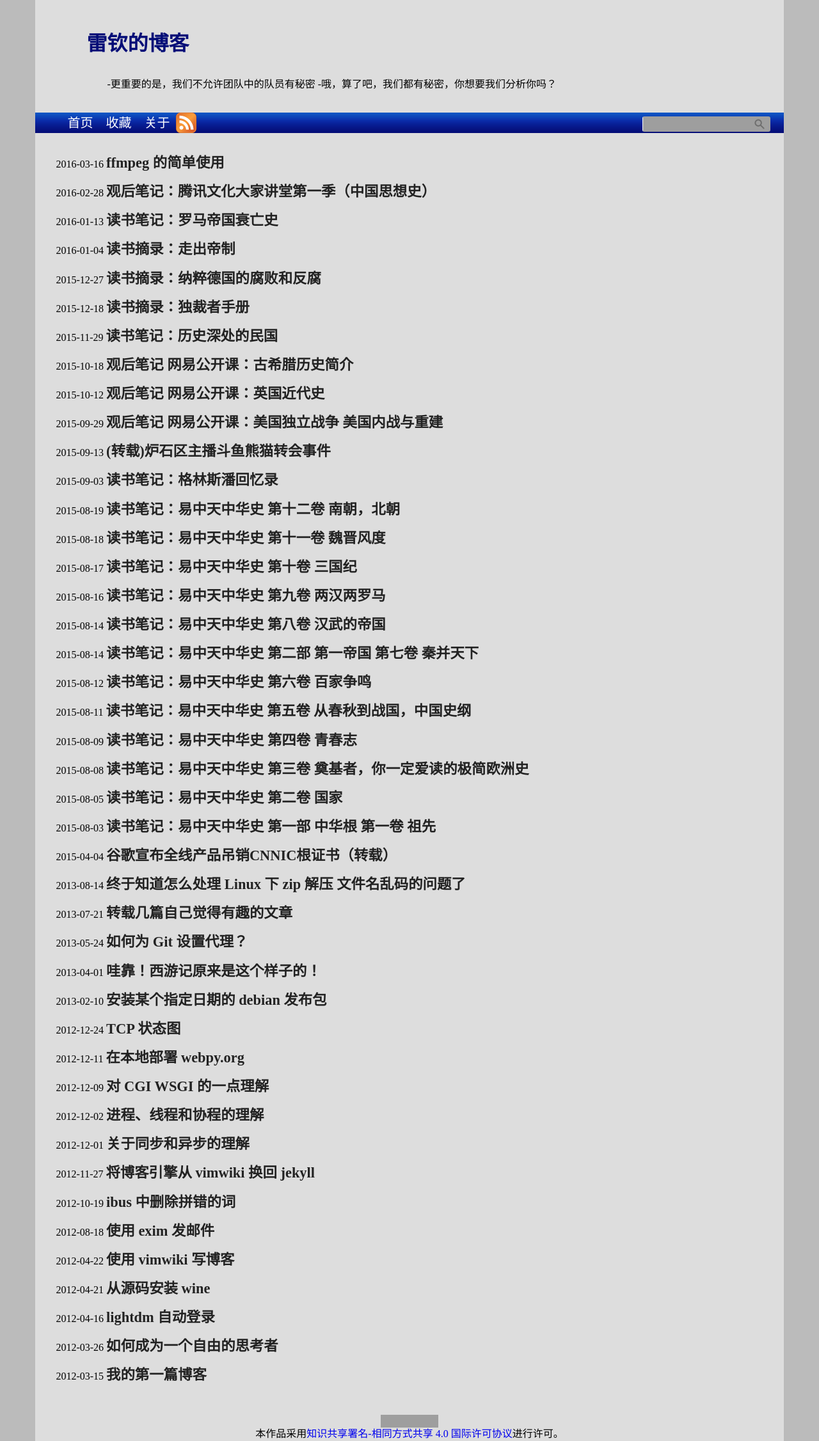
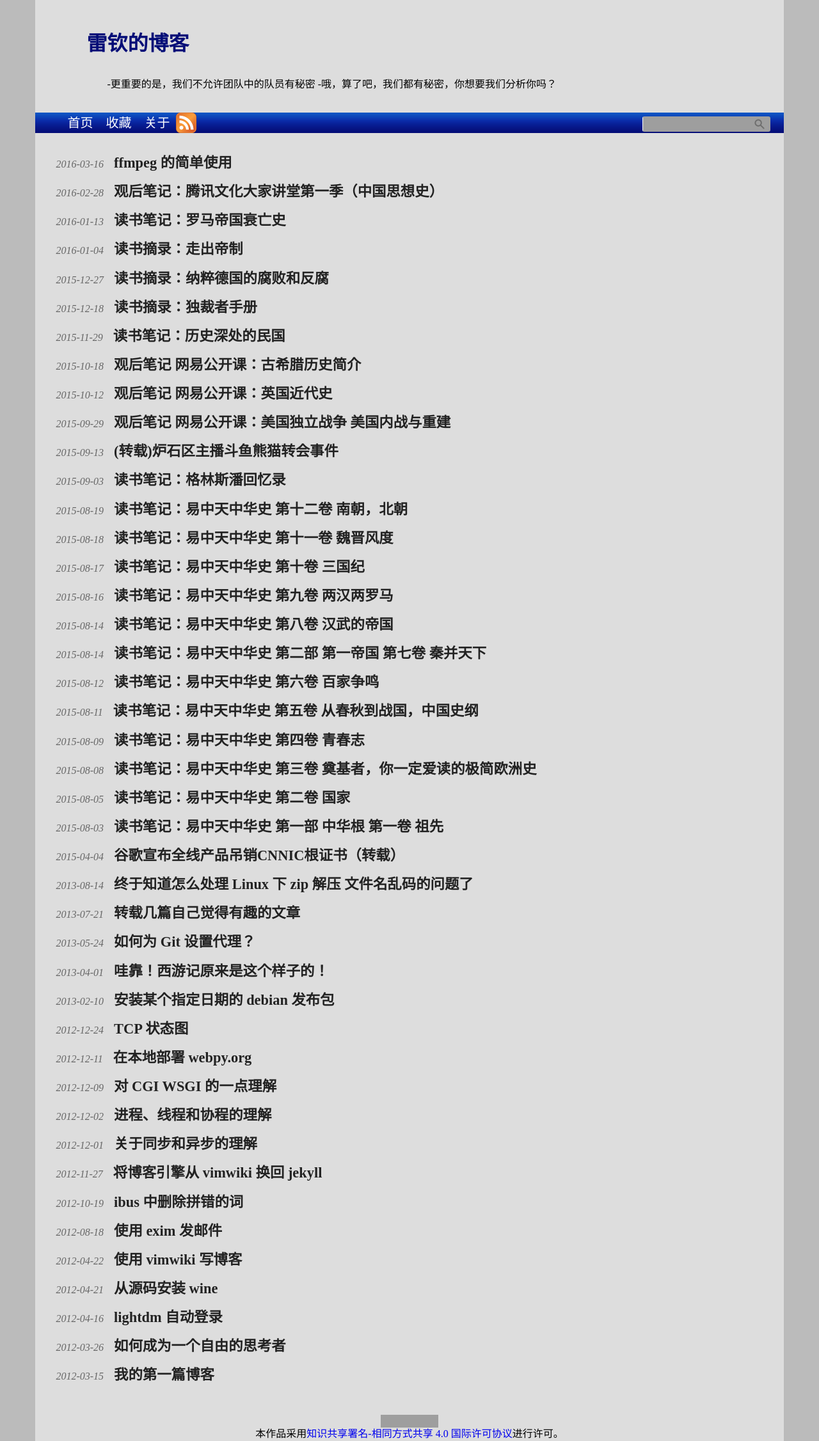
Before and after one commit to leiqin/leiqin.github.io, a Jekyll site: the page built from all.html, in a window 1280 px wide. Shown: the whole page at 64% size. Built offline with Jekyll 4.4.1, drawn with Linux system fonts in a browser that asks for light colours; comment, search, counter and statistics services are not loaded; grey boxes are pictures that could not be loaded.

Commit message:
_ 小修改 修改 css，<em> 字体为灰色

```diff
--- a/all.html
+++ b/all.html
@@ -3,7 +3,8 @@ layout: index
 ---
 {% for post in site.posts %}
 <div style="margin-bottom:1em">
-<p style="display:inline" >{{ post.date | date: "%Y-%m-%d"}}</p>
+<p style="display:inline" ><em>{{ post.date | date: "%Y-%m-%d"}}</em></p>
+&nbsp;&nbsp;
 <h4 style="display:inline" ><a class="index" href="{{ post.url }}" >{{ post.title }}</a></h4>
 </div>
 {% endfor %}
--- a/index.html
+++ b/index.html
@@ -4,7 +4,7 @@ layout: index
 {% for post in paginator.posts %}
 <div class="index-article">
 <h2 class="index-title" ><a class="index" href="{{ post.url }}">{{ post.title }}</a></h2>
-{{ post.date | date: "%Y-%m-%d"}}
+<em>{{ post.date | date: "%Y-%m-%d"}}</em>
 {{ post.excerpt }}
 
 {% capture other_content %}{{ post.content | remove:post.excerpt | remove: '<!--more-->' }}{% endcapture %}
--- a/static/css/default.css
+++ b/static/css/default.css
@@ -48,6 +48,10 @@ dd {
     background-color: #f0f0f0;
     margin-left: 2em;
 	text-indent: 2em;
+}
+
+em {
+	color: #666666;
 }
 
 figure.highlight, div.highlighter-rouge {
```
